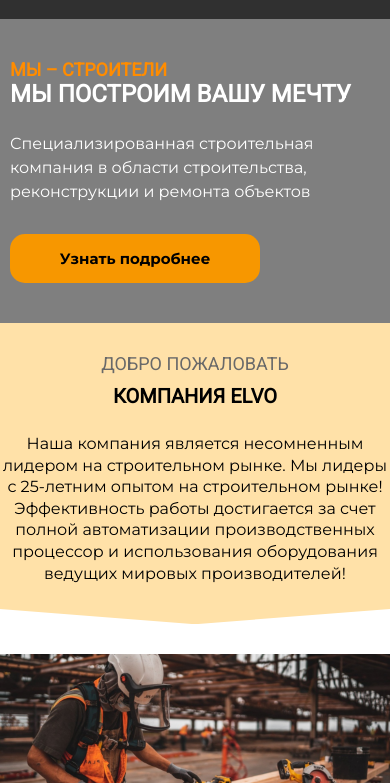
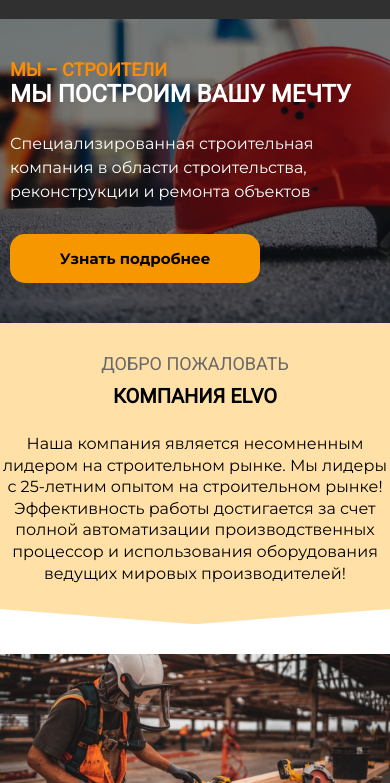
Before and after one commit to Zhekastorm/Building-company, a plain HTML site: page index.html in a window 390 px wide. Shown: the part 61-844 px from the top of the page. Drawn offline with nearby package versions, Linux system fonts and the light colour scheme; files whose address does not match are found by name.

Commit message:
Update main.css

```diff
--- a/css/main.css
+++ b/css/main.css
@@ -3,7 +3,7 @@
     display: flex;
     flex-direction: column;
     justify-content: center;
-    background: url("/Building company/image/background_1.jpg") center no-repeat;
+    background: url("/Building-company/image/background_1.jpg") center no-repeat;
     background-size: cover;
     background-color: #303030;
     background-attachment: fixed;
@@ -445,7 +445,7 @@
     /* Intro */
     .section__intro{
         padding: 100px 0;
-        background: url("/Building company/image/background_1.jpg") no-repeat center;
+        background: url("/Building-company/image/background_1.jpg") no-repeat center;
         background-size: cover;
     }
     .intro__inner{
@@ -595,7 +595,7 @@
     /* Intro */
     .section__intro{
         padding: 120px 0 40px 0;
-        background: url("/Building company/image/background_1.jpg") no-repeat center;
+        background: url("/Building-company/image/background_1.jpg") no-repeat center;
         background-size: cover;
     }
     .intro__inner{
```
